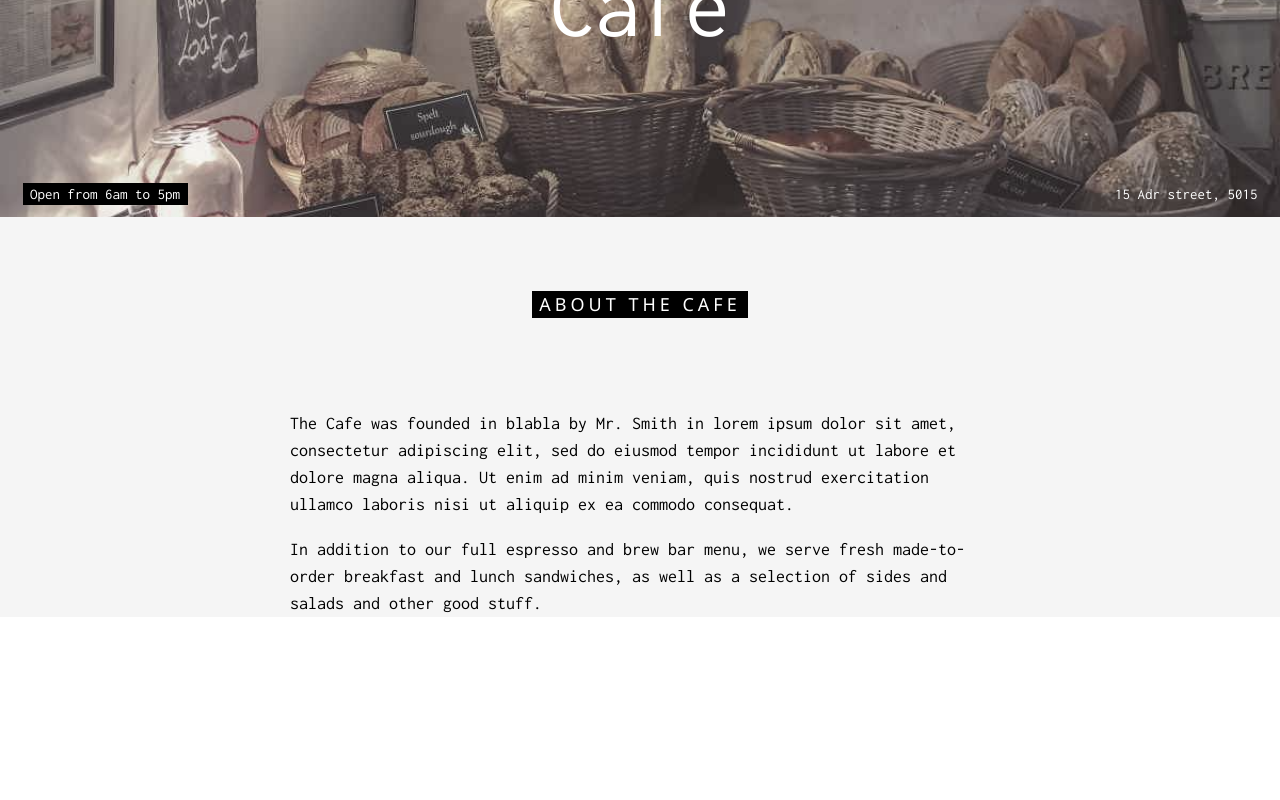
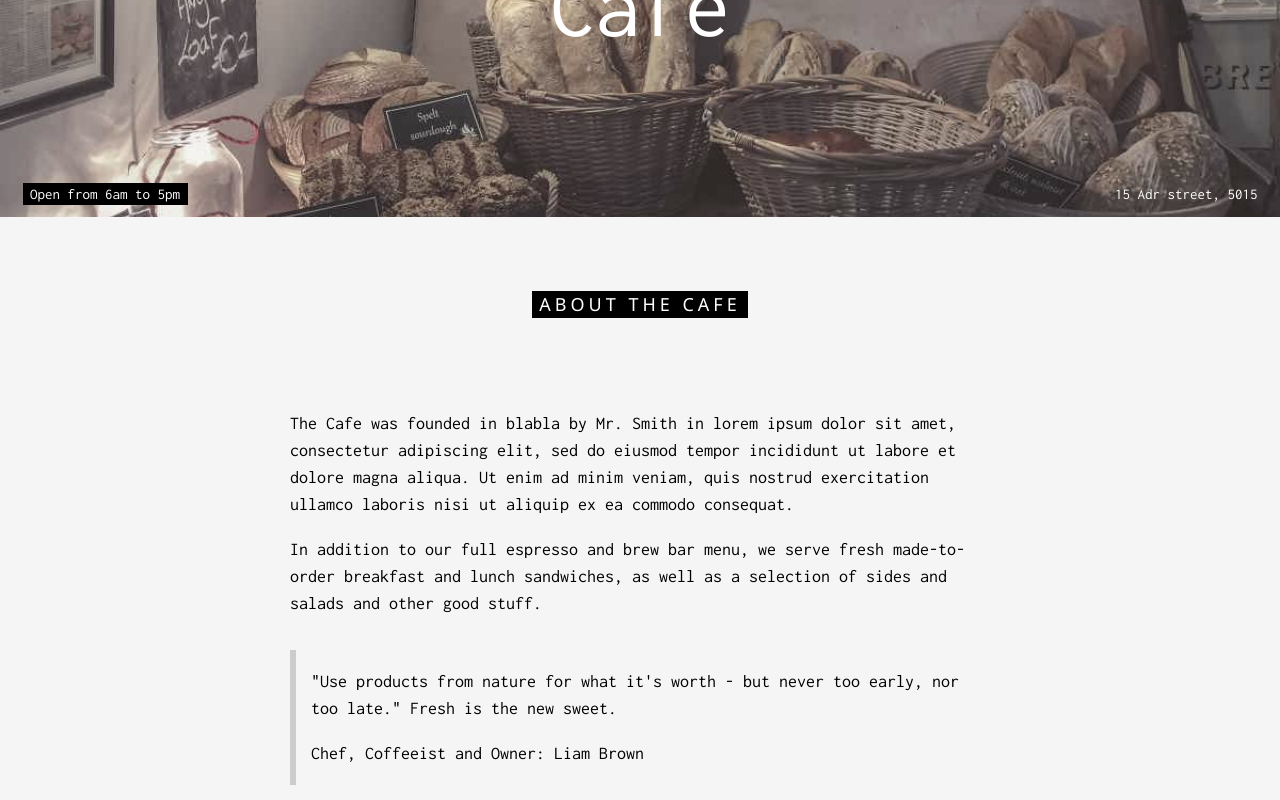
Before and after one commit to thuanphat611/The-Cafe, a React (Vite) app: page / in a window 1280 px wide. Shown: the part 339-1139 px from the top of the page. Before the commit the page ends 974 px from the top, so only its background shows below. Built offline with nearby package versions, Linux system fonts and the light colour scheme.

Commit message:
feat: add BlockQuote component

```diff
--- a/src/App.tsx
+++ b/src/App.tsx
@@ -1,5 +1,5 @@
 import { Links, Header } from "@/containers";
-import { BodySection } from "./components";
+import { BodySection, BlockQuote } from "./components";
 
 function App() {
   return (
@@ -21,6 +21,10 @@ function App() {
             made-to-order breakfast and lunch sandwiches, as well as a selection
             of sides and salads and other good stuff.
           </p>
+          <BlockQuote author="Chef, Coffeeist and Owner: Liam Brown">
+            "Use products from nature for what it's worth - but never too early,
+            nor too late." Fresh is the new sweet.
+          </BlockQuote>
         </BodySection>
       </div>
     </div>
--- /dev/null
+++ b/src/components/BlockQuote/BlockQuote.tsx
@@ -0,0 +1,14 @@
+export default function BlockQuote({
+  author,
+  children,
+}: {
+  author: string;
+  children: string;
+}) {
+  return (
+    <div className="inline-block my-4 px-4 border-hover-gray border-l-[6px]">
+      <p>{children}</p>
+      <p>{author}</p>
+    </div>
+  );
+}
--- /dev/null
+++ b/src/components/BlockQuote/index.ts
@@ -0,0 +1 @@
+export { default } from "./BlockQuote";
--- a/src/components/index.ts
+++ b/src/components/index.ts
@@ -1 +1,2 @@
 export { default as BodySection } from "./BodySection";
+export { default as BlockQuote } from "./BlockQuote";
```
